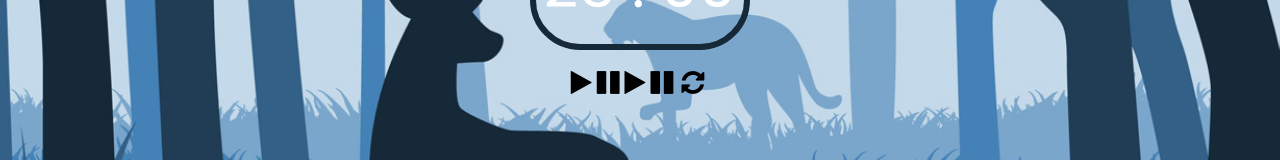
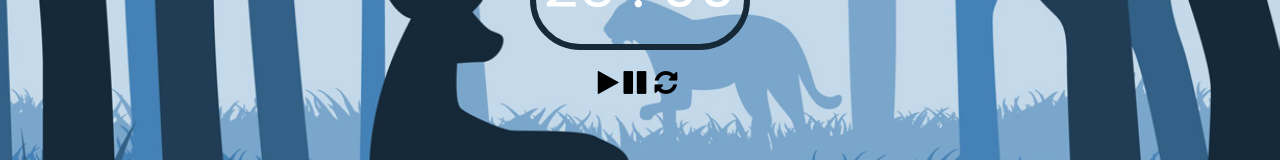
Before and after one commit to Thai-Cong-Dang-010396/My-app-website, a React (Create React App) app: page /25--5-Clock in a window 1280 px wide. Shown: the part 509-669 px from the top of the page. Built offline with nearby package versions, Linux system fonts and the light colour scheme.

Commit message:
Clock version 1

```diff
--- a/src/components/Clock.jsx
+++ b/src/components/Clock.jsx
@@ -5,10 +5,6 @@ const $ = window.$;
 const Clock = () => {
   const [breakNum, setBreakNum] = useState(5)
   const [sessionNum, setSessionNum] = useState(25)  // 0 to 60
-
-  useEffect(() => {
-
-  }, [sessionNum])
 
   const handleClickBreak = (event) => {
     const operator = event.target.className;
@@ -22,31 +18,28 @@ const Clock = () => {
     (newSession < 0 || newSession > 60) ? console.warn("Invalid range") : setSessionNum(newSession);
   }
 
-  let sessionTimer;
+  let sessionTimer = useRef();
   let isSessionMode = true;
   let sessionLength = sessionNum * 60;
-  $(() => {
-    $('.start').click(() => {
-      if (isSessionMode) {
-        sessionTimer = setInterval(() => {
+  const handleTime = () => {
+    if(sessionTimer.current === undefined) {
+      sessionTimer.current = setInterval(() => {
         sessionLength -= 1;
         const timerMinutes = Math.floor(sessionLength / 60);
         const timerSeconds = sessionLength % 60;
         $('#time-left').text(`${timerMinutes} : ${timerSeconds}`)
     }, 1000);
+      console.log(sessionTimer.current );
+    } else {
+      clearInterval(sessionTimer.current);
+      sessionTimer.current = undefined;
     }
-    })
-
-    $('.stop').click(() => {
-      if (isSessionMode) {
-        clearInterval(sessionTimer);
   }
-    })
-  })
 
   const handleReset = () => {
     setBreakNum(5);
     setSessionNum(25);
+    $('#time-left').text(`${sessionNum}` + ' : 00')
   }
 
   return (
@@ -113,11 +106,7 @@ const Clock = () => {
         </div>
 
         <div className="timer-control">
-          <button className='start' id="start_stop" style={{border: "none"}}>
-            <i className="fa fa-play fa-2x"></i>
-            <i className="fa fa-pause fa-2x"></i>
-          </button>
-          <button className="stop" id="start_stop" style={{border: "none"}}>
+          <button id="start_stop" style={{border: "none"}} onClick={handleTime}>
             <i className="fa fa-play fa-2x"></i>
             <i className="fa fa-pause fa-2x"></i>
           </button>
```
Lines whose indentation alone changed are shown as unchanged.
